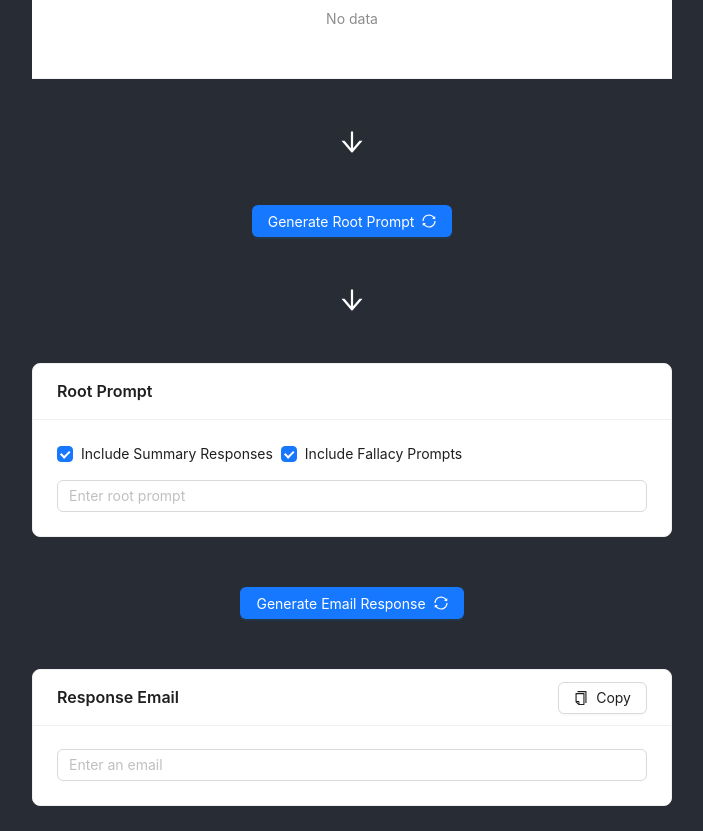
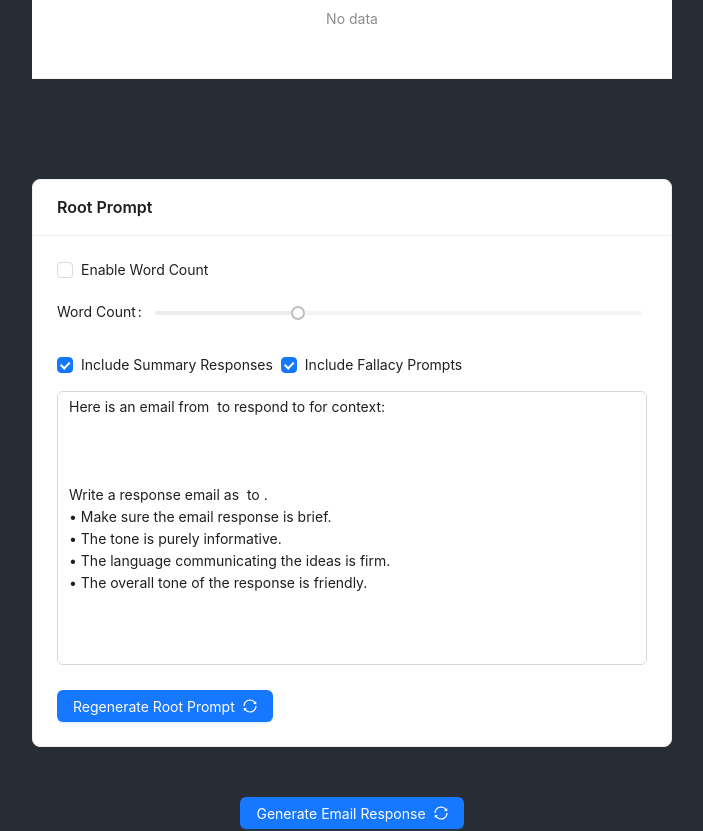
Before and after one commit to drumnation/ai-code-helper, a React (Create React App) app: page / in a window 1280 px wide. Shown: the part 1040-1871 px from the top of the page, without its empty margins (288-991 px from the left). Built offline with nearby package versions, Linux system fonts and the light colour scheme; a web font is replaced by a local one.

Commit message:
added word count slider and other things

```diff
--- a/src/App.hooks.ts
+++ b/src/App.hooks.ts
@@ -1,6 +1,6 @@
-import { useState } from 'react';
+import { useEffect, useState } from 'react';
 import './App.css';
-import { callChatGPT } from './App.logic';
+import { callChatGPT, wordCount } from './App.logic';
 
 import { v4 as uuidv4 } from 'uuid';
 import {
@@ -90,9 +90,14 @@ function useApp() {
   });
 
   const [includeFallacyFinder, setIncludeFallacyFinder] = useState(true);
+  const [promptWordCount, setPromptWordCount] = useState<number>(300);
+  const [enableWordCount, setEnableWordCount] = useState<boolean>(false);
 
   const handleFallacyFinderChange = (event) => {
     setIncludeFallacyFinder(event.target.checked);
+  };
+  const handleToggleWordCount = () => {
+    setEnableWordCount(!enableWordCount);
   };
 
   const [includeSummaryResponses, setIncludeSummaryResponses] = useState(true);
@@ -107,6 +112,10 @@ function useApp() {
     rootPrompt: false,
     emailResponse: false,
   });
+
+  const handleChangeWordCount = (count: number) => {
+    setPromptWordCount(count);
+  };
 
   const handleCopy = () => {
     navigator.clipboard.writeText(state.emailResponse);
@@ -171,6 +180,7 @@ function useApp() {
         rootPrompt,
         combinedKnowledge,
       });
+      generateRootPrompt();
       handleLoading({ type: 'expertFeedback', value: false });
     } catch (error) {
       console.debug('generate expert feedback error', error);
@@ -197,10 +207,23 @@ function useApp() {
       state,
       includeFallacyFinder,
       includeSummaryResponses,
+      enableWordCount,
+      promptWordCount,
     });
     updateState(data);
     handleLoading({ type: 'rootPrompt', value: false });
   };
+
+  useEffect(() => {
+    generateRootPrompt();
+    return () => {};
+  }, [
+    includeFallacyFinder,
+    includeSummaryResponses,
+    promptWordCount,
+    enableWordCount,
+    state.factCheckedThreadSummary,
+  ]);
 
   const generateDebatePrompt = async () => {
     handleLoading({ type: 'debatePrompt', value: true });
@@ -230,6 +253,10 @@ function useApp() {
     updateState,
     updateSummaryRecord,
     handleCopy,
+    handleChangeWordCount,
+    promptWordCount,
+    handleToggleWordCount,
+    enableWordCount,
   };
 }
 
--- a/src/App.logic.ts
+++ b/src/App.logic.ts
@@ -73,6 +73,8 @@ const connectorPhrase = (action) => {
   switch (action) {
     case 'agree':
       return 'with the argument that ';
+    case 'disagree':
+      return 'with the argument that ';
     case 'deny':
       return 'the argument that ';
     case 'ignore':
@@ -128,3 +130,11 @@ export function parseFallacies(fallacies: Fallacy[]): string {
   }
   return result;
 }
+
+export function wordCount(str) {
+  // Split the string into an array of words
+  const words = str.split(' ');
+
+  // Return the length of the array
+  return words.length;
+}
--- a/src/App.prompts.ts
+++ b/src/App.prompts.ts
@@ -7,14 +7,18 @@ export async function getRootPrompt({
   state,
   includeFallacyFinder,
   includeSummaryResponses,
+  enableWordCount,
+  promptWordCount,
 }): Promise<State> {
   const context = `Here is an email from ${state.sender} to respond to for context:\n\n${state.email}`;
 
   const instruction = `Write a response email as ${state.receiver} to ${
     state.sender
-  }.\n• Make sure the email response is brief.\n• The tone is purely informative.\n• The language communicating the ideas is firm.\n• The overall tone of the response is friendly.\n\n${
+  }.\n• Make sure the email response is ${
+    enableWordCount === true ? promptWordCount + ' words long' : 'brief'
+  }.\n• The tone is purely informative.\n• The language communicating the ideas is firm.\n• The overall tone of the response is friendly.\n\n${
     includeSummaryResponses ? transform(state.factCheckedThreadSummary) : ''
-  }\n\n${includeFallacyFinder ? parseFallacies(state.invalidArguments) : ''}`;
+  }\n${includeFallacyFinder ? parseFallacies(state.invalidArguments) : ''}`;
 
   const rootPrompt = `${context}\n\n${instruction}`;
 
--- a/src/App.tsx
+++ b/src/App.tsx
@@ -1,14 +1,14 @@
 import './App.css';
 import logo from './logo.svg';
 
-import { Button, Card, Checkbox, Input, Table } from 'antd';
+import { Button, Card, Checkbox, Input, Table, Slider, Form } from 'antd';
 import {
   SyncOutlined,
   ArrowDownOutlined,
   CopyOutlined,
 } from '@ant-design/icons';
 import useApp from './App.hooks';
-import { fallacyColumns } from './App.logic';
+import { fallacyColumns, wordCount } from './App.logic';
 import { SummaryTable } from './components';
 import FormItem from 'antd/es/form/FormItem';
 
@@ -27,6 +27,10 @@ function App() {
     updateState,
     updateSummaryRecord,
     handleCopy,
+    promptWordCount,
+    handleChangeWordCount,
+    enableWordCount,
+    handleToggleWordCount,
   } = useApp();
 
   return (
@@ -124,20 +128,33 @@ function App() {
           <pre style={{ whiteSpace: 'pre-wrap', textAlign: 'left' }}>
             {state.combinedKnowledge}
           </pre>
-        </Card> */}
-        <ArrowDownOutlined style={{ marginTop: 50, marginBottom: 50 }} />
-        <Button
-          style={{ marginBottom: 50 }}
-          type='primary'
-          onClick={generateRootPrompt}
-          loading={loading.rootPrompt}
-        >
-          Generate Root Prompt <SyncOutlined />
-        </Button>
-        <ArrowDownOutlined style={{ marginBottom: 50 }} />
+          </Card> */}
 
         {/* @ts-ignore */}
-        <Card title='Root Prompt' style={{ width: '100%' }} align='left'>
+        <Card
+          title='Root Prompt'
+          style={{ width: '100%', marginTop: 100 }}
+          // @ts-ignore
+          align='left'
+        >
+          <Checkbox
+            checked={enableWordCount}
+            onChange={handleToggleWordCount}
+            style={{ marginBottom: 15 }}
+          >
+            Enable Word Count
+          </Checkbox>
+          <Form.Item label='Word Count'>
+            <Slider
+              disabled={!enableWordCount}
+              min={10}
+              max={1000}
+              step={1}
+              tooltip={{ open: enableWordCount }}
+              value={promptWordCount}
+              onChange={handleChangeWordCount}
+            />
+          </Form.Item>
           <Checkbox
             checked={includeSummaryResponses}
             onChange={handleSummaryResponsesChange}
@@ -161,6 +178,14 @@ function App() {
             }
             value={state.rootPrompt}
           />
+          <Button
+            style={{ marginTop: 25 }}
+            type='primary'
+            onClick={generateRootPrompt}
+            loading={loading.rootPrompt}
+          >
+            Regenerate Root Prompt <SyncOutlined />
+          </Button>
         </Card>
         <Button
           style={{ marginBottom: 50, marginTop: 50 }}
@@ -173,7 +198,7 @@ function App() {
         <Card
           // @ts-ignore
           align='left'
-          title='Response Email'
+          title={`Response Email (${wordCount(state.emailResponse)} words)`}
           style={{ width: '100%', marginBottom: 100 }}
           extra={
             <Button onClick={handleCopy}>
```
